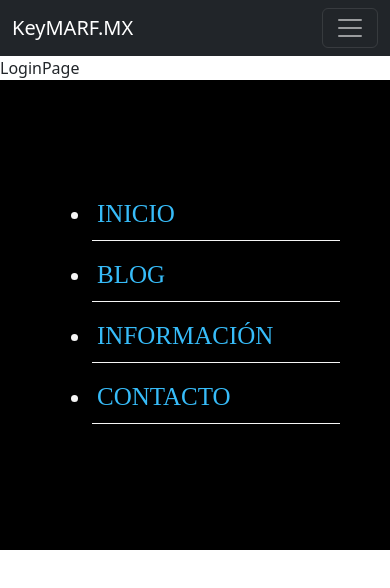
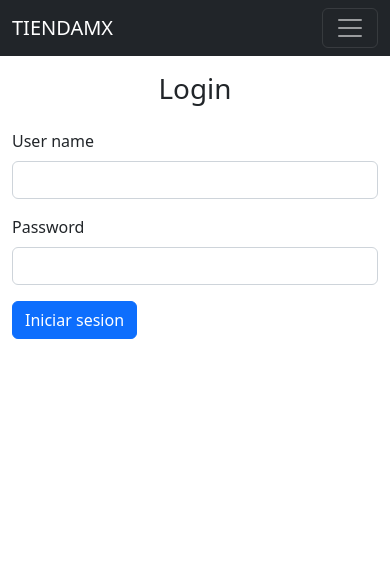
Before and after one commit to MartinAlanRF/EcommerceWebSite, a React (Create React App) app: page /login in a window 390 px wide. Shown: the top 588 px of the page. Built offline with nearby package versions, Linux system fonts and the light colour scheme.

Commit message:
Creación AuthService,Authcontex,Correción navlinkHome y login de Usuarios

```diff
--- a/src/App.js
+++ b/src/App.js
@@ -4,11 +4,14 @@ import AppRouter from './routers/AppRouter'
 /* Aquí importo el modulo de bootstrap5 */
 import "bootstrap/dist/css/bootstrap.min.css"
 import "bootstrap/dist/js/bootstrap.min.js"
+import { AuthProvider } from './context/AuthContext'
 
 const App = () => {
   return (
     <>
-      <AppRouter/>
+      <AuthProvider>
+        <AppRouter/>
+      </AuthProvider>
     </>
   )
 }
--- a/src/components/NavBar.jsx
+++ b/src/components/NavBar.jsx
@@ -1,29 +1,47 @@
-import React from 'react';
+import React from "react";
 /* Importo NavLinkPorque es el componente que nos permite
 dar clic y llevarno a las rutras */
 import { NavLink } from "react-router-dom";
 
-import './styles/styleFooter.css';
-
+import "./styles/styleFooter.css";
 
 const NavBar = () => {
   return (
     <div className="navBar">
-              <nav id='NavBar' className=" mx-auto navbar navbar-expand-lg navbar-dark bg-dark">
+      <nav
+        id="NavBar"
+        className=" mx-auto navbar navbar-expand-lg navbar-dark bg-dark"
+      >
         <div className="container">
-            <a className="navbar-brand" href="/home">
-           {/*  <img src="/docs/5.2/assets/brand/bootstrap-logo.svg" alt width={30} height={24} /> */}
-                KeyMARF.MX
-            </a>
-            <button className="navbar-toggler" type="button" data-bs-toggle="collapse"
-                    data-bs-target="#menuResponsive"  aria-label="Toggle navigation">
+          <div className="navbar-brand" href="/">
+            <NavLink
+              end
+              to="/"
+              aria-current="page"
+              className={({ isActive }) =>
+                isActive ? "nav-link active" : "nav-link"
+              }
+            >
+              TIENDAMX
+            </NavLink>
+          </div>
+          <button
+            className="navbar-toggler"
+            type="button"
+            data-bs-toggle="collapse"
+            data-bs-target="#menuResponsive"
+            aria-label="Toggle navigation"
+          >
             <span className="navbar-toggler-icon" />
           </button>
           <div className="collapse navbar-collapse" id="menuResponsive">
             <ul className="navbar-nav me-auto mb-2 mb-lg-0">
               <li className="nav-item">
                 <NavLink
-                      to="/home"
+                  end /* Se colioca la prop end, debido a que si no se hace este enlace
+                  siempre permanece activo, aunque se encuentre
+                  dentro de otra ruta yase login, register,etc */
+                  to="/"
                   aria-current="page"
                   className={({ isActive }) =>
                     isActive ? "nav-link active" : "nav-link"
@@ -43,14 +61,13 @@ const NavBar = () => {
                   MERCANCIA
                 </NavLink>
               </li>
-                <li className="nav-item">
-
-                </li>
+              <li className="nav-item"></li>
             </ul>
             <ul className="navbar-nav  mb-2 mb-lg-0">
               <li className="nav-item">
                 <a className="nav-link" href="/login">
-                      Iniciar sesión</a>
+                  Iniciar sesión
+                </a>
               </li>
             </ul>
           </div>
@@ -58,6 +75,6 @@ const NavBar = () => {
       </nav>
     </div>
   );
-}
+};
 
 export default NavBar;
--- a/src/components/Title.jsx
+++ b/src/components/Title.jsx
@@ -2,7 +2,7 @@ import React from 'react'
 
 const Title = ({titulo}) => {
   return (
-    <header className='row col'>
+    <header className='row col mt-3'>
         <h1 className='text-center'>{titulo}</h1>
     </header>
   )
--- a/src/components/styles/styleMain.css
+++ b/src/components/styles/styleMain.css
@@ -1,7 +1,9 @@
-#root2 {
-    background-color: #eee;
+#root{
+  margin-bottom: 20px;
 }
-
+.jumb{
+  height: 250px;
+}
 /* Esto es el estilo del jumnotrom */
     .product-device {
     position: absolute;
--- /dev/null
+++ b/src/context/AuthContext.jsx
@@ -0,0 +1,97 @@
+import React, { useState, createContext } from "react";
+
+/*  */
+import { loginService, signupSerivce, verifyingTokenService } from "../services/authServices"
+
+export const AuthContext  = createContext ({});
+
+/* El estado inicial de cada varaible de estado */
+
+const intialState = {
+  id: null,
+  email: null,
+  username: null,
+  password: null,
+  authStatus: false,
+}
+
+/* Recibe todos los componentes que se encuentren dentro de auth provider */
+  export const AuthProvider = ({children}) => {
+
+    /* Guardar el estado (useStare) en una variable global */
+    const [auth, setAuth] = useState(intialState)
+
+
+    const login = async (form) => {
+        /* En esta parte lo que se hace ahora es que se hara uso del servicio de authService para que ahora
+        ese authService pase de manera global a todas las demás rutas */
+
+      const data = await loginService(form);
+        setAuth(
+        {
+         id: data.data.id,
+         email: data.data.email,
+         userName: data.data.userName,
+         password: data.data.password,
+         authStatus: true,
+      });
+      localStorage.setItem("token", data.token)
+    };
+
+    const signup = async (form) => {
+      const data = await signupSerivce(form);
+      setAuth({
+        id: data.data.id,
+        email: data.data.email,
+        username: data.data.username,
+        password: data.data.password,
+        authStatus: true,
+      });
+
+      localStorage.setItem("token", data.token);
+    };
+  const verifyingToken = async () => {
+    const token = localStorage.getItem("token");
+
+    if (token) {
+      const resp = await verifyingTokenService();
+
+      localStorage.setItem("token", resp.token);
+
+      setAuth({
+        id: resp.data.id,
+        username: resp.data.username,
+        email: resp.data.email,
+        password: resp.data.password,
+        authStatus: true,
+      });
+    } else {
+      localStorage.removeItem("token");
+      setAuth({
+        id: null,
+        username: null,
+        email: null,
+        password: null,
+        authStatus: false,
+      });
+    }
+  };
+
+  const logout = () => {
+    localStorage.removeItem("token");
+    setAuth({
+      id: null,
+      username: null,
+      email: null,
+      password: null,
+      authStatus: false,
+    });
+  };
+
+  return (
+    /* Exportando la variable de estado y la función mediante las props de AuthProvider */
+    <AuthContext.Provider value={{auth, login, signup, verifyingToken, logout}}>
+        {children}
+    </AuthContext.Provider>
+  )
+};
--- a/src/pages/HomePage.jsx
+++ b/src/pages/HomePage.jsx
@@ -9,17 +9,14 @@ const HomePage = () => {
     <>
       <div className="main">
         {/* JumBotrom EcoomerceWebsite */}
-        <div className="position-relative overflow-hidden p-3 p-md-5 m-md-3 text-center bg-light">
-          <div className="col-md-5 p-lg-5 mx-auto my-5">
-            <div className="product-device shadow-sm d-none d-md-block" />
-            <h1 className="display-4 fw-normal">Punny headline</h1>
+        <div className="text-white position-relative overflow-hidden p-3 p-md-5 m-md-3 text-center bg-dark jumb">
+          <div className="col-md-5 p-lg-1 mx-auto my-1">
+            {/* <div className="product-device shadow-sm d-none d-md-block " /> */}
+            <h1 className="">Punny headline</h1>
             <p className="lead fw-normal">
               And an even wittier subheading to boot. Jumpstart your marketing
-              efforts with this example based on Apple’s marketing pages.
+              efforts with this example based on Apples marketing pages.
             </p>
-            <a className="btn btn-outline-secondary" href="/">
-              Coming soon
-            </a>
           </div>
         </div>
         {/* Termina Jumbotrom */}
--- a/src/pages/auth/LoginPage.jsx
+++ b/src/pages/auth/LoginPage.jsx
@@ -1,9 +1,78 @@
-import React from 'react'
+import React, { useState, useContext } from "react";
+import { AuthContext } from "../../context/AuthContext";
+import Title from "../../components/Title";
+
+const initForm = {
+  userName: "",
+  password: "",
+};
 
 const LoginPage = () => {
+  const [form, setForm] = useState(initForm);
+  /* Se extraer la función login de mi authProvider que esta dentro
+  del authContext y el atuh que guarda los datos del usuario */
+  const { auth, login } = useContext(AuthContext);
+
+  const handleForm = async (e) => {
+    e.preventDefault();
+    // console.log(form)
+    /* Se impplementa el uso de la función login del authContex->AuthProvider */
+    const resp = await login(form);
+    console.log(resp);
+  };
+
+  const cambio = (e) => {
+    setForm({
+      ...form,
+      [e.target.name]: e.target.value,
+    });
+  };
+
   return (
-    <div>LoginPage</div>
-  )
-}
+    <>
+  <Title titulo="Login" />
+      <section className="row">
+        <article className="col">
+          <p>{auth.id}</p>
+        </article>
+      </section>
+      <main className="row">
+        <article className="col">
+          <form onSubmit={handleForm}>
+            <div className="mb-3">
+              <label htmlFor="inputUsername" className="form-label">
+                User name
+              </label>
+              <input
+                type="text"
+                className="form-control"
+                id="inputUsername"
+                onChange={cambio}
+                value={form.userName}
+                name="userName"
+              />
+            </div>
+            <div className="mb-3">
+              <label htmlFor="inputPassword" className="form-label">
+                Password
+              </label>
+              <input
+                type="password"
+                className="form-control"
+                id="inputPassword"
+                onChange={cambio}
+                value={form.password}
+                name="password"
+              />
+            </div>
+            <button type="submit" className="btn btn-primary">
+              Iniciar sesion
+            </button>
+          </form>
+        </article>
+      </main>
+    </>
+  );
+};
 
-export default LoginPage
+export default LoginPage;
--- a/src/routers/AppRouter.jsx
+++ b/src/routers/AppRouter.jsx
@@ -9,7 +9,7 @@ import { BrowserRouter as
 // NavBar
 import NavBar from '../components/NavBar';
 // Footer
-import Footer from '../components/Footer';
+//import Footer from '../components/Footer';
 /* Importando paginas (pages) */
 import HomePage from '../pages/HomePage';
 import ProductPage from '../pages/products/ProductPage';
@@ -18,8 +18,9 @@ const AppRouter = () => {
   return (
     <Router>
       <NavBar/>
-        <Routes>
-          <Route path="/home" element={<HomePage/>} />
+      <div className="container">
+      <Routes>
+          <Route path="/" element={<HomePage/>} />
           {/* Rutas para el logeo y registro de usuarios */}
           <Route path='/login' element={<LoginPage/>} />
           {/* Ruta para productos */}
@@ -27,8 +28,8 @@ const AppRouter = () => {
           {/* Ruta creada para redireccionar cuando se coloque una ruta que no es */}
           <Route path='*' element={ <Navigate to='/home'/> }/>
           </Routes>
-
-      <Footer/>
+      </div>
+      {/* <Footer/> */}
     </Router>
   )
 }
--- /dev/null
+++ b/src/services/authServices.js
@@ -0,0 +1,28 @@
+import axios from "axios";
+
+const URLROOT = "https://apimongonodejs.onrender.com/api/auth/";
+const CONFIG = {
+  headers: {
+    "auth-token": localStorage.getItem("token"),
+  },
+};
+
+export const loginService = async (form) => {
+  const url =  `${URLROOT}/login`;
+  const result = await axios.post(url, form)
+  //console.log(form);
+  /* Se puede colocar resp solo y ya con este vienne todo la respuesta compleata,
+  encaso de ser necesario se puede colocar solo lo que se quieres recibir */
+  return result.data;
+
+};
+
+export const signupSerivce = async (form) => {
+  const resp = await axios.post("https://apimongonodejs.onrender.com/api/auth/", form);
+  return resp.data;
+};
+
+export const verifyingTokenService = async () => {
+  const result = await axios.get(`${URLROOT}`, CONFIG)
+  return result.data;
+};
```
Also changed, not shown: src/pages/auth/RegisterPage.jsx (+89 -0 lines). Lines whose indentation alone changed are shown as unchanged.
